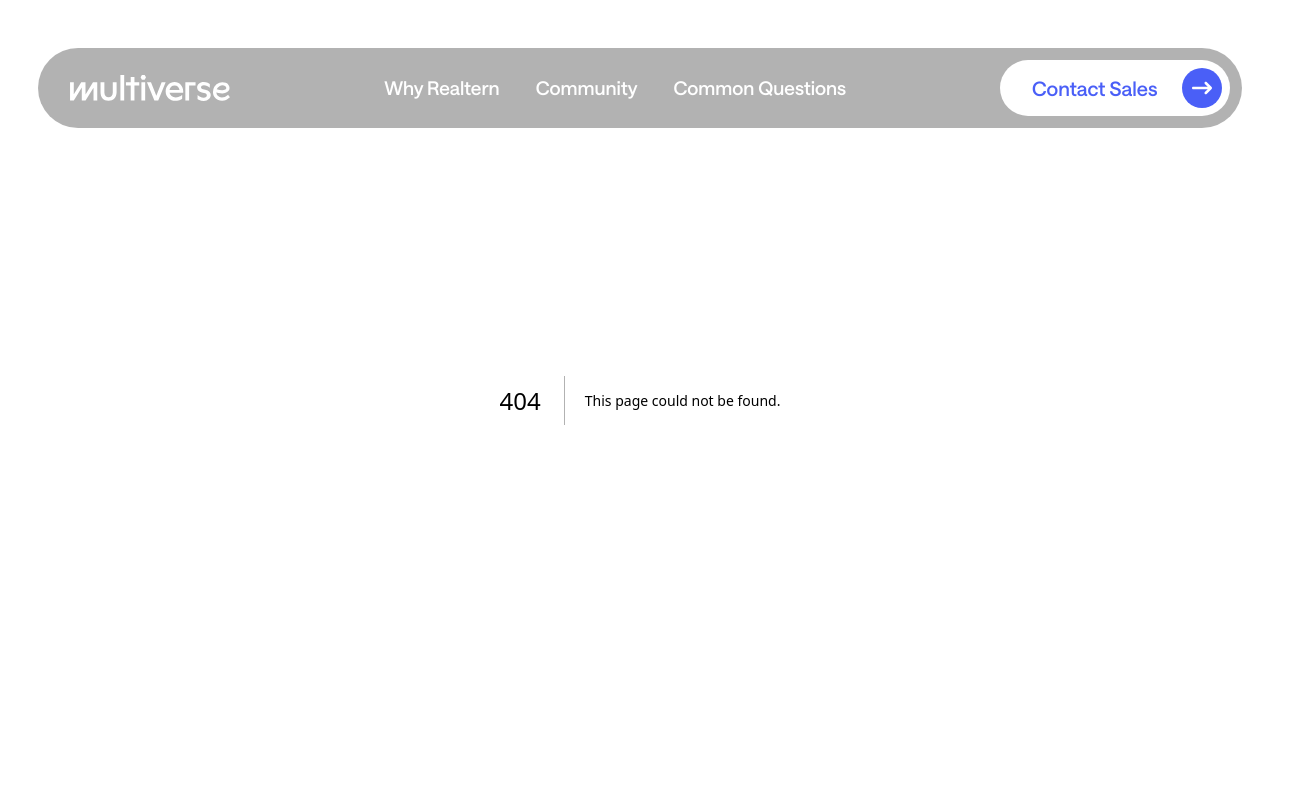
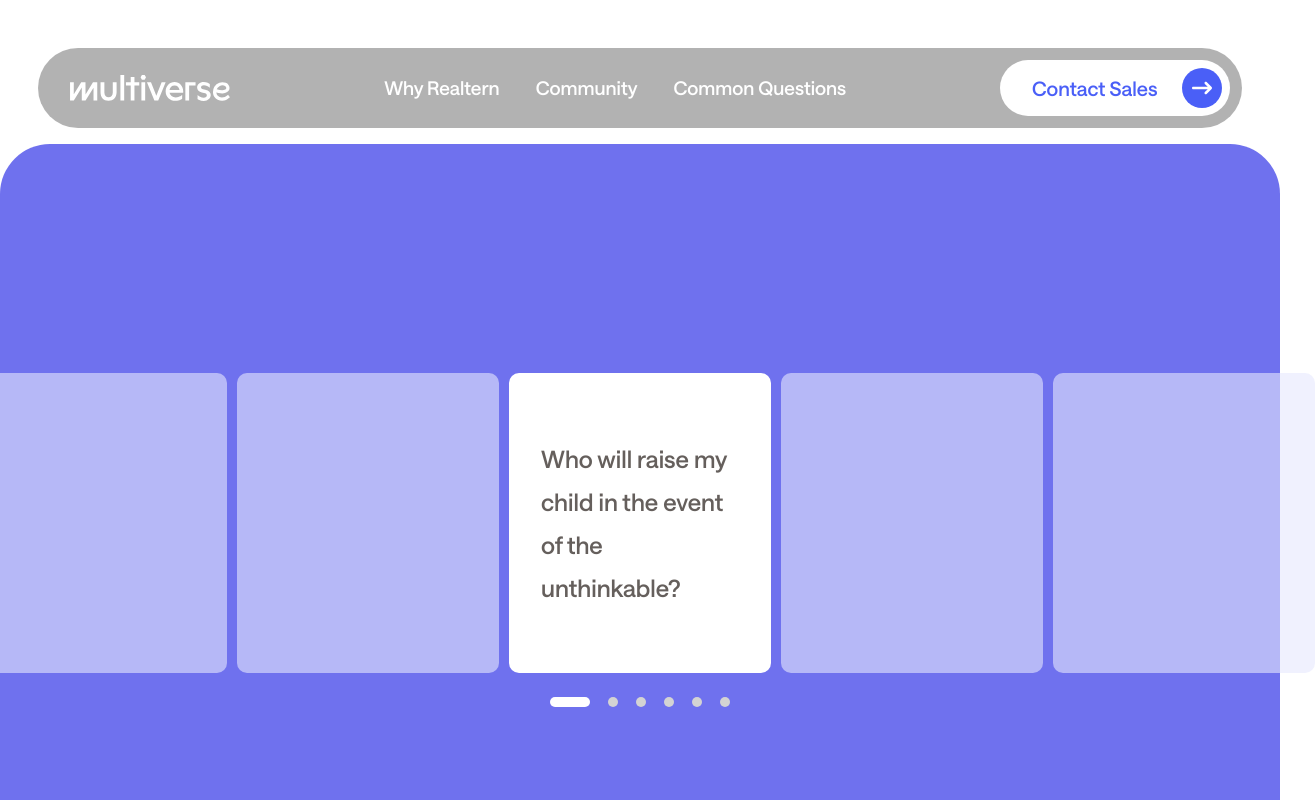
Before and after one commit to internquest/realternships, a Next.js app: page /slider in a window 1280 px wide. Before the commit this address had no page. Shown: the top 800 px of the page, 1315 px wide, since content can reach past the window. Built offline with nearby package versions, Linux system fonts and the light colour scheme.

Commit message:
first slider

```diff
--- a/package.json
+++ b/package.json
@@ -15,7 +15,8 @@
     "react-dom": "^18",
     "react-fast-marquee": "^1.6.4",
     "react-icons": "^5.2.1",
-    "react-simple-typewriter": "^5.0.1"
+    "react-simple-typewriter": "^5.0.1",
+    "swiper": "^11.1.4"
   },
   "devDependencies": {
     "postcss": "^8",
--- a/src/app/globals.css
+++ b/src/app/globals.css
@@ -95,3 +95,27 @@
     background: rgba(255, 255, 255, 0.29);
   }
 }
+
+.custom-pagination {
+  position: relative;
+  top: 20px;
+  display: flex;
+  justify-content: center;
+  gap: 10px;
+}
+
+.custom-pagination .swiper-pagination-bullet {
+  width: 10px;
+  height: 10px;
+  background: #D3D3D3;
+  opacity: 1;
+  border-radius: 50%;
+  transition: all 0.3s ease;
+}
+
+.custom-pagination .swiper-pagination-bullet-active {
+  width: 40px;
+  height: 10px;
+  background: #FFFFFF;
+  border-radius: 10px;
+}
--- /dev/null
+++ b/src/app/slider/page.jsx
@@ -0,0 +1,12 @@
+import FirstSlider from "@/components/Slider/FirstSlider"
+
+
+const SliderPage = () => {
+    return (
+        <>
+            <FirstSlider />
+        </>
+    )
+}
+
+export default SliderPage
--- /dev/null
+++ b/src/components/Slider/FirstSlider.jsx
@@ -0,0 +1,78 @@
+"use client";
+import { useState } from 'react';
+import { Swiper, SwiperSlide } from 'swiper/react';
+import 'swiper/css';
+import 'swiper/css/pagination';
+import { Pagination } from 'swiper/modules';
+import { MediumFont } from '@/utils/fonts';
+
+const FirstSlider = () => {
+    const [activeIndex, setActiveIndex] = useState(2);
+
+    const handleSlideChange = (swiper) => {
+        setActiveIndex(swiper.realIndex);
+    };
+
+    return (
+        <div className="flex justify-center items-center h-screen bg-[#6F71EE] rounded-[50px] mt-36">
+            <div className='max-w-[1350px] mx-auto'>
+                <Swiper
+                    modules={[Pagination]}
+                    spaceBetween={10}
+                    slidesPerView={5}
+                    centeredSlides={true}
+                    pagination={{ clickable: true, el: '.custom-pagination' }}
+                    onSlideChange={handleSlideChange}
+                    className="w-full"
+                    loop={true}
+                >
+                    <SwiperSlide>
+                        <div className={`h-[300px] flex flex-col items-center justify-center ${activeIndex === 0 ? 'bg-white' : 'bg-[#E6E8FE99]'} p-8 rounded-[10px]`}>
+                            <p className={`${MediumFont.className} text-[#544D49E5] tracking-[1.5%] text-[24px] leading-[2.7rem] transition-opacity duration-300 ${activeIndex === 0 ? 'opacity-100' : 'opacity-0'}`}>
+                                Who will raise my child in the event of the unthinkable?
+                            </p>
+                        </div>
+                    </SwiperSlide>
+                    <SwiperSlide>
+                        <div className={`h-[300px] flex flex-col items-center justify-center ${activeIndex === 1 ? 'bg-white' : 'bg-[#E6E8FE99]'} p-8 rounded-[10px]`}>
+                            <p className={`${MediumFont.className} text-[#544D49E5] tracking-[1.5%] text-[24px] leading-[2.7rem] transition-opacity duration-300 ${activeIndex === 1 ? 'opacity-100' : 'opacity-0'}`}>
+                                How to land a job when every other job asks for experience?
+                            </p>
+                        </div>
+                    </SwiperSlide>
+                    <SwiperSlide>
+                        <div className={`h-[300px] flex flex-col items-center justify-center ${activeIndex === 2 ? 'bg-white' : 'bg-[#E6E8FE99]'} p-8 rounded-[10px]`}>
+                            <p className={`${MediumFont.className} text-[#544D49E5] tracking-[1.5%] text-[24px] leading-[2.7rem] transition-opacity duration-300 ${activeIndex === 2 ? 'opacity-100' : 'opacity-0'}`}>
+                                How to land a job when every other job asks for experience?
+                            </p>
+                        </div>
+                    </SwiperSlide>
+                    <SwiperSlide>
+                        <div className={`h-[300px] flex flex-col items-center justify-center ${activeIndex === 3 ? 'bg-white' : 'bg-[#E6E8FE99]'} p-8 rounded-[10px]`}>
+                            <p className={`${MediumFont.className} text-[#544D49E5] tracking-[1.5%] text-[24px] leading-[2.7rem] transition-opacity duration-300 ${activeIndex === 3 ? 'opacity-100' : 'opacity-0'}`}>
+                                How to land a job when every other job asks for experience?
+                            </p>
+                        </div>
+                    </SwiperSlide>
+                    <SwiperSlide>
+                        <div className={`h-[300px] flex flex-col items-center justify-center ${activeIndex === 4 ? 'bg-white' : 'bg-[#E6E8FE99]'} p-8 rounded-[10px]`}>
+                            <p className={`${MediumFont.className} text-[#544D49E5] tracking-[1.5%] text-[24px] leading-[2.7rem] transition-opacity duration-300 ${activeIndex === 4 ? 'opacity-100' : 'opacity-0'}`}>
+                                How to land a job when every other job asks for experience?
+                            </p>
+                        </div>
+                    </SwiperSlide>
+                    <SwiperSlide>
+                        <div className={`h-[300px] flex flex-col items-center justify-center ${activeIndex === 5 ? 'bg-white' : 'bg-[#E6E8FE99]'} p-8 rounded-[10px]`}>
+                            <p className={`${MediumFont.className} text-[#544D49E5] tracking-[1.5%] text-[24px] leading-[2.7rem] transition-opacity duration-300 ${activeIndex === 5 ? 'opacity-100' : 'opacity-0'}`}>
+                                How to land a job when every other job asks for experience?
+                            </p>
+                        </div>
+                    </SwiperSlide>
+                </Swiper>
+                <div className="custom-pagination mt-8 flex justify-center"></div>
+            </div>
+        </div>
+    );
+};
+
+export default FirstSlider;
```
Also changed, not shown: 1 other file (tests, documents, lock files or other folders).
